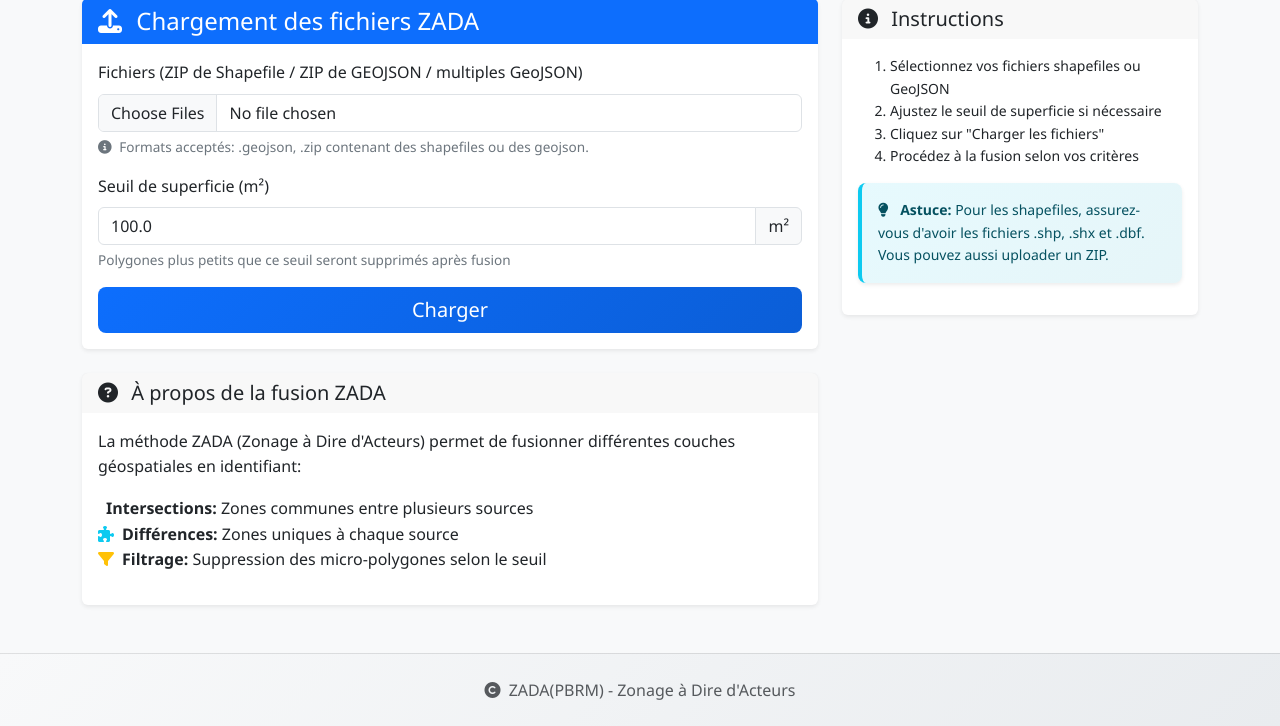
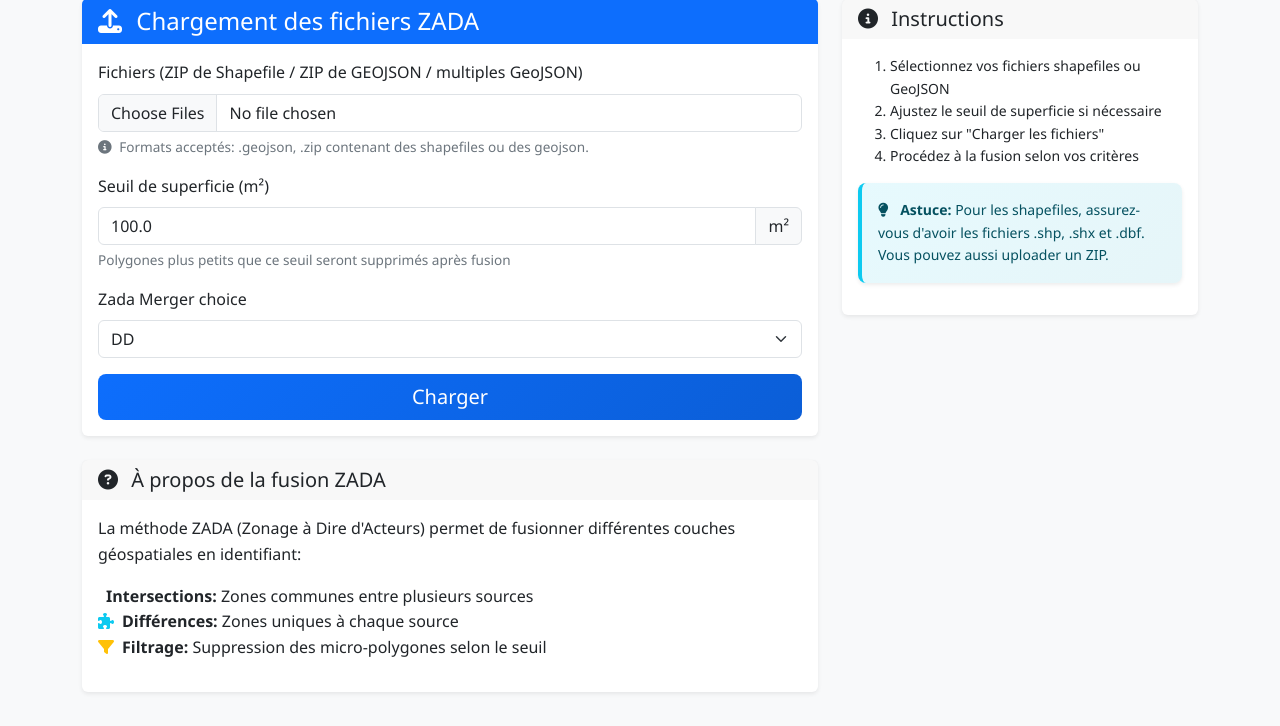
Before and after one commit to benoitgaudou/V_fusion_zada_app, a Flask app: page / in a window 1280 px wide. Shown: the part 89-815 px from the top of the page. Run offline with Flask 3, Linux system fonts and the light colour scheme; some libraries are stand-ins or nearby versions.

Commit message:
Addition of a selection of the merger algorithm

```diff
--- a/app/forms.py
+++ b/app/forms.py
@@ -28,6 +28,15 @@ class FileUploadForm(FlaskForm):
         default=100.0,
         validators=[NumberRange(min=0, message="Le seuil doit être positif.")],
         description="Micro‑polygones sous ce seuil seront filtrés après fusion.",
+    )
+
+    choix_zada_merger = SelectField(
+        "Zada Merger choice",
+        choices=[
+            ("default", "DD"),
+            ("titouan", "TT"),
+        ],
+        default="DD",
     )
 
     submit = SubmitField("Charger")
--- a/app/routes/upload.py
+++ b/app/routes/upload.py
@@ -62,6 +62,7 @@ def upload_files():
             )
 
         session['area_threshold'] = float(form.area_threshold.data or 100.0)
+        session['choix_zada_merger'] = form.choix_zada_merger.data
         session['loaded_files'] = loaded_files_info
         session['stage_paths'] = stage_paths
         session['candidate_fields'] = sorted(candidate_fields_intersection) if candidate_fields_intersection else []
--- a/app/routes/utils.py
+++ b/app/routes/utils.py
@@ -50,7 +50,7 @@ def _get_merger(area_threshold: float | None = None) -> ZadaMerger:
         similarity_threshold=0.30,
     )
 #    return ZadaMerger(mcfg)
-    return create_merger(current_app.config['ZADA_MERGER_CLASS'], mcfg)
+    return create_merger( session.get('choix_zada_merger', current_app.config['ZADA_MERGER_CLASS']), mcfg)
 
 def _non_tech_columns(gdf: gpd.GeoDataFrame) -> list[str]:
     excluded_base = {'geometry', 'intersection_type', 'type', 'source', 'source_names'}
--- a/app/templates/home.html
+++ b/app/templates/home.html
@@ -44,6 +44,13 @@
                         {% for error in form.area_threshold.errors %}
                             <div class="text-danger small">{{ error }}</div>
                         {% endfor %}
+                    </div>
+
+                    <div class="mb-3">
+                        {{ form.choix_zada_merger.label(class="form-label") }}
+                        <div class="input-group">
+                            {{ form.choix_zada_merger(class="form-select") }}
+                        </div>
                     </div>
 
                     <div class="d-grid">
```
Also changed, not shown: app/modules/merger/factory.py (+7 -0 lines).
